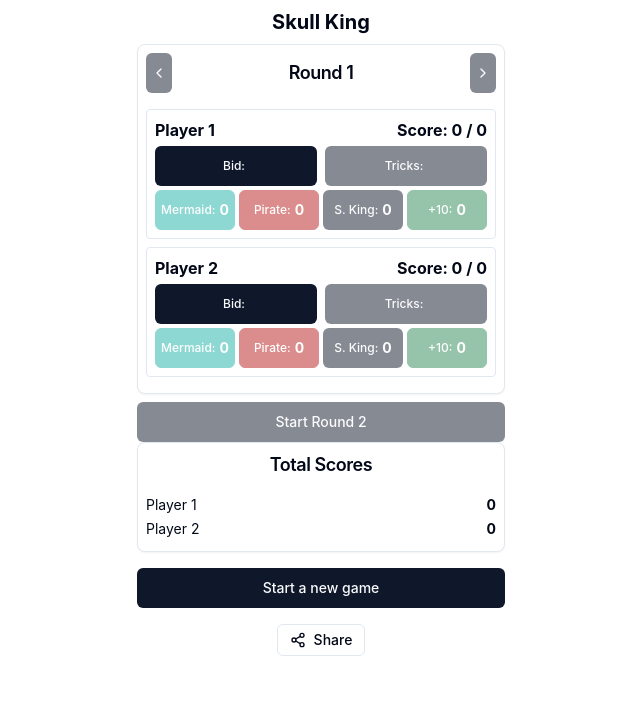
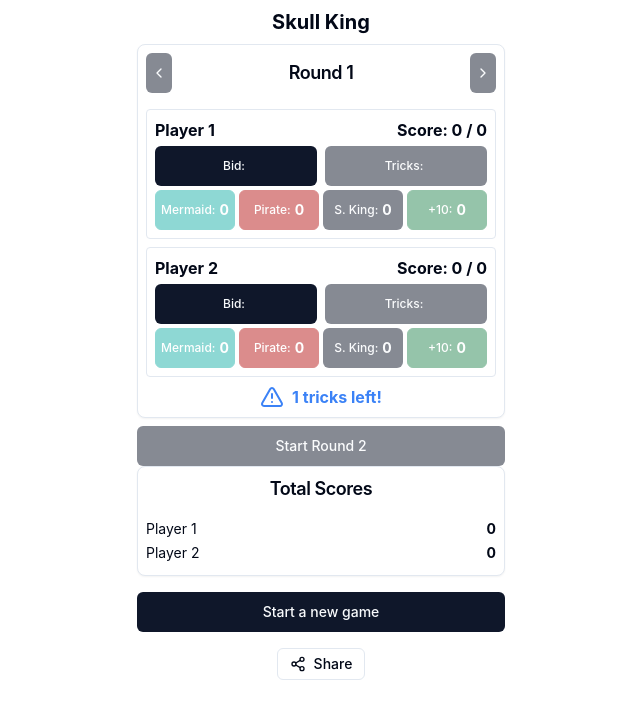
Before and after one commit to frisoft/skull-king, a React (Vite) app: page / in a window 1280 px wide. Both pictures are taken after a click on the button "Start Round 1". Shown: the top 718 px of the page, without its empty margins (319-959 px from the left). Built offline with nearby package versions, Linux system fonts and the light colour scheme.

Commit message:
New messages

```diff
--- a/src/components/skull-king.tsx
+++ b/src/components/skull-king.tsx
@@ -1,5 +1,5 @@
 import React, { useState, useRef, useEffect } from 'react';
-import { ChevronLeft, ChevronRight, X, Share2 } from 'lucide-react';
+import { ChevronLeft, ChevronRight, X, Share2, AlertTriangle } from 'lucide-react';
 import { Button } from '@/components/ui/button';
 import { Input } from '@/components/ui/input';
 import { Card, CardContent, CardHeader, CardTitle } from '@/components/ui/card';
@@ -51,8 +51,16 @@ const SkullKing: React.FC = () => {
     return round.playerScores.reduce((total, player) => total + (player.tricks ?? 0), 0);
   };
 
+  const tricksLeft = (round: Round): number => {
+    return round.roundNumber - calculateTotalTricks(round);
+  };
+
   const isTrickLimitReached = (round: Round): boolean => {
-    return calculateTotalTricks(round) >= round.roundNumber;
+    return calculateTotalTricks(round) == round.roundNumber;
+  };
+
+  const isTrickLimitExceeded = (round: Round): boolean => {
+    return calculateTotalTricks(round) > round.roundNumber;
   };
 
   const shouldDisableTricks = (playerScore: PlayerScore) => {
@@ -312,6 +320,27 @@ const SkullKing: React.FC = () => {
     return { players, rounds };
   };
 
+  const renderTricksLeftMessage = (round: Round) => {
+    const roundTricksLeft = tricksLeft(round);
+    if (roundTricksLeft > 0) {
+      return (
+        <div className="flex items-center justify-center text-blue-500 font-bold mt-2">
+          <AlertTriangle className="mr-2" />{roundTricksLeft} tricks left!
+        </div>
+      );
+    }
+  };
+
+  const renderTrickLimitExceededMessage = (round: Round) => {
+    if (isTrickLimitExceeded(round)) {
+      return (
+        <div className="flex items-center justify-center text-red-500 font-bold mt-2">
+          <AlertTriangle className="mr-2" />Too many tricks!
+        </div>
+      );
+    }
+  };
+
   if (rounds.length === 0) {
     return (
       <div className="p-2 max-w-sm mx-auto">
@@ -386,6 +415,8 @@ const SkullKing: React.FC = () => {
               </div>
             </div>
           ))}
+          {renderTrickLimitExceededMessage(rounds[currentRoundIndex])}
+          {renderTricksLeftMessage(rounds[currentRoundIndex])}
         </CardContent>
       </Card>
 
```
